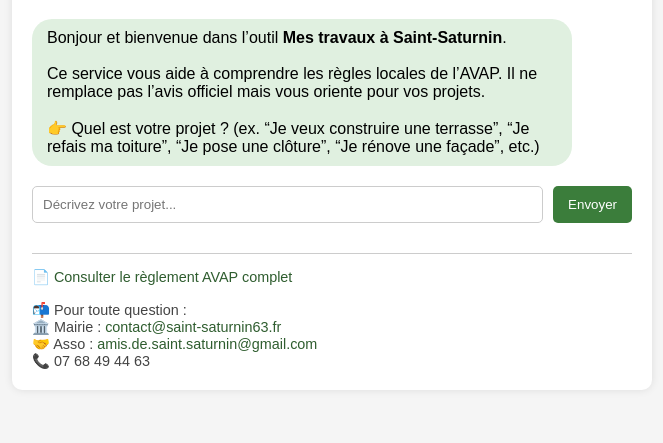
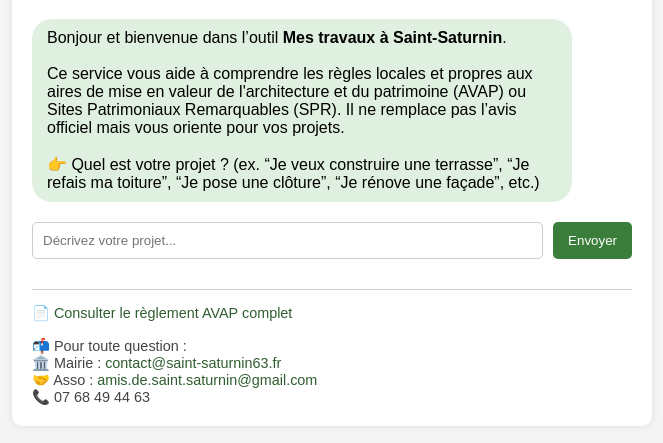
Before and after one commit to amisdestsat/mes-travaux-a-saint-saturnin, a plain HTML site: page index.html in a window 1280 px wide. Shown: the part 111-554 px from the top of the page, without its empty margins (308-971 px from the left). Drawn offline with Linux system fonts and the light colour scheme.

Commit message:
Update index.html

```diff
--- a/index.html
+++ b/index.html
@@ -27,7 +27,7 @@
   <div class="chatlog" id="chatlog">
     <div class="bubble bot">
       Bonjour et bienvenue dans l’outil <strong>Mes travaux à Saint-Saturnin</strong>.<br><br>
-      Ce service vous aide à comprendre les règles locales de l’AVAP. Il ne remplace pas l’avis officiel mais vous oriente pour vos projets.<br><br>
+      Ce service vous aide à comprendre les règles locales et propres aux aires de mise en valeur de l'architecture et du patrimoine (AVAP) ou Sites Patrimoniaux Remarquables (SPR). Il ne remplace pas l’avis officiel mais vous oriente pour vos projets.<br><br>
       👉 Quel est votre projet ? (ex. “Je veux construire une terrasse”, “Je refais ma toiture”, “Je pose une clôture”, “Je rénove une façade”, etc.)
     </div>
   </div>
@@ -51,44 +51,44 @@
 
 const rules = {
   terrasse: {
-    S1: "✅ Intégrée à la pente naturelle.<br>❌ Pilotis visibles interdits.<br>📄 Page 34.<br>📌 Contactez la mairie ou l'association des Amis de Saint-Saturnin.",
-    S2: "✅ Discrète avec matériaux sobres.<br>❌ Pilotis interdits.<br>📄 Page 77.<br>📌 Contactez la mairie ou l'association des Amis de Saint-Saturnin.",
-    S3: "✅ Acceptée si peu visible.<br>❌ Surélévation visible interdite.<br>📄 Page 92.<br>📌 Contactez la mairie ou l'association des Amis de Saint-Saturnin."
+    S1: "✅ Intégrée à la pente naturelle.<br>❌ Pilotis visibles interdits.<br>📄 Page 34 du document ci-dessous.<br>📌 Contactez la mairie ou l'association des Amis de Saint-Saturnin.",
+    S2: "✅ Discrète avec matériaux sobres.<br>❌ Pilotis interdits.<br>📄 Page 77 du document ci-dessous.<br>📌 Contactez la mairie ou l'association des Amis de Saint-Saturnin.",
+    S3: "✅ Acceptée si peu visible.<br>❌ Surélévation visible interdite.<br>📄 Page 92 du document ci-dessous.<br>📌 Contactez la mairie ou l'association des Amis de Saint-Saturnin."
   },
   cloture: {
-    S1: "✅ Pierre, bois, métal peint.<br>❌ PVC, grillage nu interdits.<br>📄 Page 26.<br>📌 Contactez la mairie ou l'association des Amis de Saint-Saturnin.",
-    S2: "✅ Souplesse possible hors vis-à-vis.<br>❌ Clôtures pleines interdites en façade.<br>📄 Page 70.<br>📌 Contactez la mairie ou l'association des Amis de Saint-Saturnin.",
-    S3: "✅ Clôtures végétales recommandées.<br>❌ Grillages visibles déconseillés.<br>📄 Page 96.<br>📌 Contactez la mairie ou l'association des Amis de Saint-Saturnin."
+    S1: "✅ Pierre, bois, métal peint.<br>❌ PVC, grillage nu interdits.<br>📄 Page 26 du document ci-dessous.<br>📌 Contactez la mairie ou l'association des Amis de Saint-Saturnin.",
+    S2: "✅ Souplesse possible hors vis-à-vis.<br>❌ Clôtures pleines interdites en façade.<br>📄 Page 70 du document ci-dessous.<br>📌 Contactez la mairie ou l'association des Amis de Saint-Saturnin.",
+    S3: "✅ Clôtures végétales recommandées.<br>❌ Grillages visibles déconseillés.<br>📄 Page 96 du document ci-dessous.<br>📌 Contactez la mairie ou l'association des Amis de Saint-Saturnin."
   },
   facade: {
-    S1: "✅ Enduits chaux, pierre locale, tons ocre autorisés.<br>❌ Bardages plastiques, enduits modernes interdits.<br>📄 Page 25.<br>📌 Contactez la mairie ou l'association des Amis de Saint-Saturnin.",
-    S2: "✅ Matériaux anciens ou sobres en harmonie.<br>❌ Enduits cimentés ou trop lisses interdits.<br>📄 Page 28.<br>📌 Contactez la mairie ou l'association des Amis de Saint-Saturnin.",
-    S3: "✅ Façades discrètes et cohérentes recommandées.<br>❌ Façades clinquantes ou colorées interdites.<br>📄 Page 30.<br>📌 Contactez la mairie ou l'association des Amis de Saint-Saturnin."
+    S1: "✅ Enduits chaux, pierre locale, tons ocre autorisés.<br>❌ Bardages plastiques, enduits modernes interdits.<br>📄 Page 25 du document ci-dessous.<br>📌 Contactez la mairie ou l'association des Amis de Saint-Saturnin.",
+    S2: "✅ Matériaux anciens ou sobres en harmonie.<br>❌ Enduits cimentés ou trop lisses interdits.<br>📄 Page 28 du document ci-dessous.<br>📌 Contactez la mairie ou l'association des Amis de Saint-Saturnin.",
+    S3: "✅ Façades discrètes et cohérentes recommandées.<br>❌ Façades clinquantes ou colorées interdites.<br>📄 Page 30 du document ci-dessous.<br>📌 Contactez la mairie ou l'association des Amis de Saint-Saturnin."
   },
   toiture: {
-    S1: "✅ Tuiles canal traditionnelles, pente classique.<br>❌ Toitures plates visibles interdites.<br>📄 Page 35.<br>📌 Contactez la mairie ou l'association des Amis de Saint-Saturnin.",
-    S2: "✅ Tuiles vieillies ou canal, couleurs sobres.<br>❌ Tuiles béton, brillance élevée interdites.<br>📄 Page 38.<br>📌 Contactez la mairie ou l'association des Amis de Saint-Saturnin.",
-    S3: "✅ Toitures discrètes et homogènes recommandées.<br>❌ Couleurs criardes interdites.<br>📄 Page 40.<br>📌 Contactez la mairie ou l'association des Amis de Saint-Saturnin."
+    S1: "✅ Tuiles canal traditionnelles, pente classique.<br>❌ Toitures plates visibles interdites.<br>📄 Page 35 du document ci-dessous.<br>📌 Contactez la mairie ou l'association des Amis de Saint-Saturnin.",
+    S2: "✅ Tuiles vieillies ou canal, couleurs sobres.<br>❌ Tuiles béton, brillance élevée interdites.<br>📄 Page 38 du document ci-dessous.<br>📌 Contactez la mairie ou l'association des Amis de Saint-Saturnin.",
+    S3: "✅ Toitures discrètes et homogènes recommandées.<br>❌ Couleurs criardes interdites.<br>📄 Page 40 du document ci-dessous.<br>📌 Contactez la mairie ou l'association des Amis de Saint-Saturnin."
   },
   extension: {
-    S1: "✅ Extension intégrée au bâti existant, volumes cohérents.<br>❌ Surélévations démesurées interdites.<br>📄 Page 42.<br>📌 Contactez la mairie ou l'association des Amis de Saint-Saturnin.",
-    S2: "✅ Matériaux et proportions harmonisés.<br>❌ Volumes modernes type cube interdits.<br>📄 Page 44.<br>📌 Contactez la mairie ou l'association des Amis de Saint-Saturnin.",
-    S3: "✅ Sobriété exigée, matériaux discrets.<br>❌ Surélévations visibles ou cubiques interdites.<br>📄 Page 45.<br>📌 Contactez la mairie ou l'association des Amis de Saint-Saturnin."
+    S1: "✅ Extension intégrée au bâti existant, volumes cohérents.<br>❌ Surélévations démesurées interdites.<br>📄 Page 42 du document ci-dessous.<br>📌 Contactez la mairie ou l'association des Amis de Saint-Saturnin.",
+    S2: "✅ Matériaux et proportions harmonisés.<br>❌ Volumes modernes type cube interdits.<br>📄 Page 44 du document ci-dessous.<br>📌 Contactez la mairie ou l'association des Amis de Saint-Saturnin.",
+    S3: "✅ Sobriété exigée, matériaux discrets.<br>❌ Surélévations visibles ou cubiques interdites.<br>📄 Page 45 du document ci-dessous.<br>📌 Contactez la mairie ou l'association des Amis de Saint-Saturnin."
   },
   menuiserie: {
-    S1: "✅ Bois peint, ferronneries fines, vitrages clairs.<br>❌ PVC blanc brillant, volets roulants apparents interdits.<br>📄 Page 46.<br>📌 Contactez la mairie ou l'association des Amis de Saint-Saturnin.",
-    S2: "✅ Formes traditionnelles, matériaux nobles.<br>❌ Volets en plastique, vitrages réfléchissants interdits.<br>📄 Page 48.<br>📌 Contactez la mairie ou l'association des Amis de Saint-Saturnin.",
-    S3: "✅ Discrétion et qualité exigées.<br>❌ Matériaux industriels visibles interdits.<br>📄 Page 50.<br>📌 Contactez la mairie ou l'association des Amis de Saint-Saturnin."
+    S1: "✅ Bois peint, ferronneries fines, vitrages clairs.<br>❌ PVC blanc brillant, volets roulants apparents interdits.<br>📄 Page 46 du document ci-dessous.<br>📌 Contactez la mairie ou l'association des Amis de Saint-Saturnin.",
+    S2: "✅ Formes traditionnelles, matériaux nobles.<br>❌ Volets en plastique, vitrages réfléchissants interdits.<br>📄 Page 48 du document ci-dessous.<br>📌 Contactez la mairie ou l'association des Amis de Saint-Saturnin.",
+    S3: "✅ Discrétion et qualité exigées.<br>❌ Matériaux industriels visibles interdits.<br>📄 Page 50 du document ci-dessous.<br>📌 Contactez la mairie ou l'association des Amis de Saint-Saturnin."
   },
   commerce: {
-    S1: "✅ Enseignes peintes, bois ou métal sobre.<br>❌ Enseignes lumineuses clignotantes interdites.<br>📄 Page 55.<br>📌 Contactez la mairie ou l'association des Amis de Saint-Saturnin.",
-    S2: "✅ Éléments intégrés à la façade.<br>❌ Caissons plastiques, enseignes criardes interdites.<br>📄 Page 58.<br>📌 Contactez la mairie ou l'association des Amis de Saint-Saturnin.",
-    S3: "✅ Sobriété commerciale imposée.<br>❌ Enseignes saillantes interdites.<br>📄 Page 60.<br>📌 Contactez la mairie ou l'association des Amis de Saint-Saturnin."
+    S1: "✅ Enseignes peintes, bois ou métal sobre.<br>❌ Enseignes lumineuses clignotantes interdites.<br>📄 Page 55 du document ci-dessous.<br>📌 Contactez la mairie ou l'association des Amis de Saint-Saturnin.",
+    S2: "✅ Éléments intégrés à la façade.<br>❌ Caissons plastiques, enseignes criardes interdites.<br>📄 Page 58 du document ci-dessous.<br>📌 Contactez la mairie ou l'association des Amis de Saint-Saturnin.",
+    S3: "✅ Sobriété commerciale imposée.<br>❌ Enseignes saillantes interdites.<br>📄 Page 60 du document ci-dessous.<br>📌 Contactez la mairie ou l'association des Amis de Saint-Saturnin."
   },
   photovoltaique: {
-    S1: "✅ Intégrés au toit, invisibles depuis la rue.<br>❌ Panneaux en façade ou visibles interdits.<br>📄 Page 36.<br>📌 Contactez la mairie ou l'association des Amis de Saint-Saturnin.",
-    S2: "✅ Discrets, intégrés à l'existant, hors vue publique.<br>❌ Panneaux sur toiture plate visible interdits.<br>📄 Page 39.<br>📌 Contactez la mairie ou l'association des Amis de Saint-Saturnin.",
-    S3: "✅ Disposition arrière et matériaux neutres recommandés.<br>❌ Brillance excessive, installations visibles interdites.<br>📄 Page 41.<br>📌 Contactez la mairie ou l'association des Amis de Saint-Saturnin."
+    S1: "✅ Intégrés au toit, invisibles depuis la rue.<br>❌ Panneaux en façade ou visibles interdits.<br>📄 Page 36 du document ci-dessous.<br>📌 Contactez la mairie ou l'association des Amis de Saint-Saturnin.",
+    S2: "✅ Discrets, intégrés à l'existant, hors vue publique.<br>❌ Panneaux sur toiture plate visible interdits.<br>📄 Page 39 du document ci-dessous.<br>📌 Contactez la mairie ou l'association des Amis de Saint-Saturnin.",
+    S3: "✅ Disposition arrière et matériaux neutres recommandés.<br>❌ Brillance excessive, installations visibles interdites.<br>📄 Page 41 du document ci-dessous.<br>📌 Contactez la mairie ou l'association des Amis de Saint-Saturnin."
   }
 };
 
@@ -114,7 +114,7 @@ function sendMessage() {
     else if (text.includes("commerce") || text.includes("enseigne")) projectType = "commerce";
     else if (text.includes("panneau") || text.includes("photovoltaïque") || text.includes("solaire")) projectType = "photovoltaique";
     else {
-      append("bot", "Je n’ai pas reconnu ce projet. Essayez avec : terrasse, clôture, façade, toiture, extension, menuiserie, commerce ou panneaux photovoltaïques.");
+      append("bot", "Je n’ai pas reconnu ce projet. Essayez avec : terrasse, clôture, façade, toiture, extension, menuiserie, commerce ou panneaux photovoltaïques. Sinon, contacts ci-dessous. Merci.");
       return;
     }
     step = 1;
```
